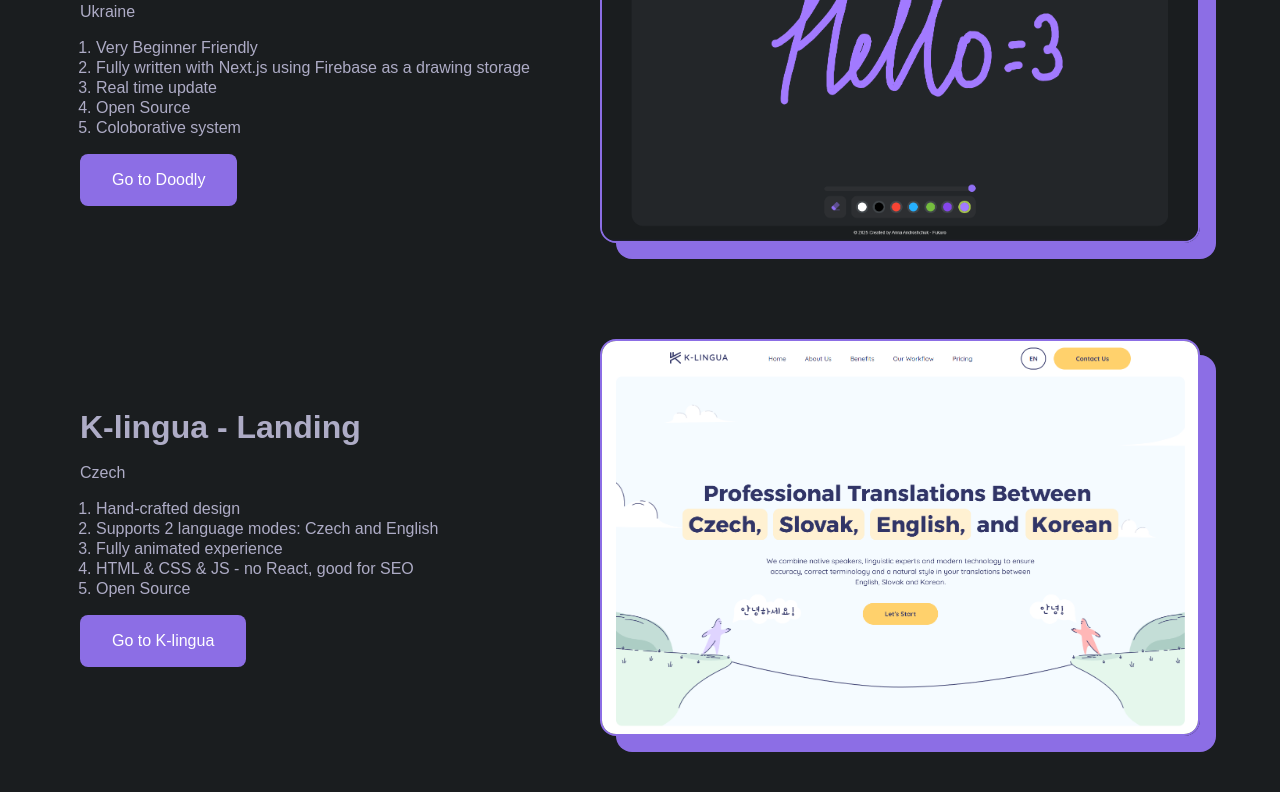
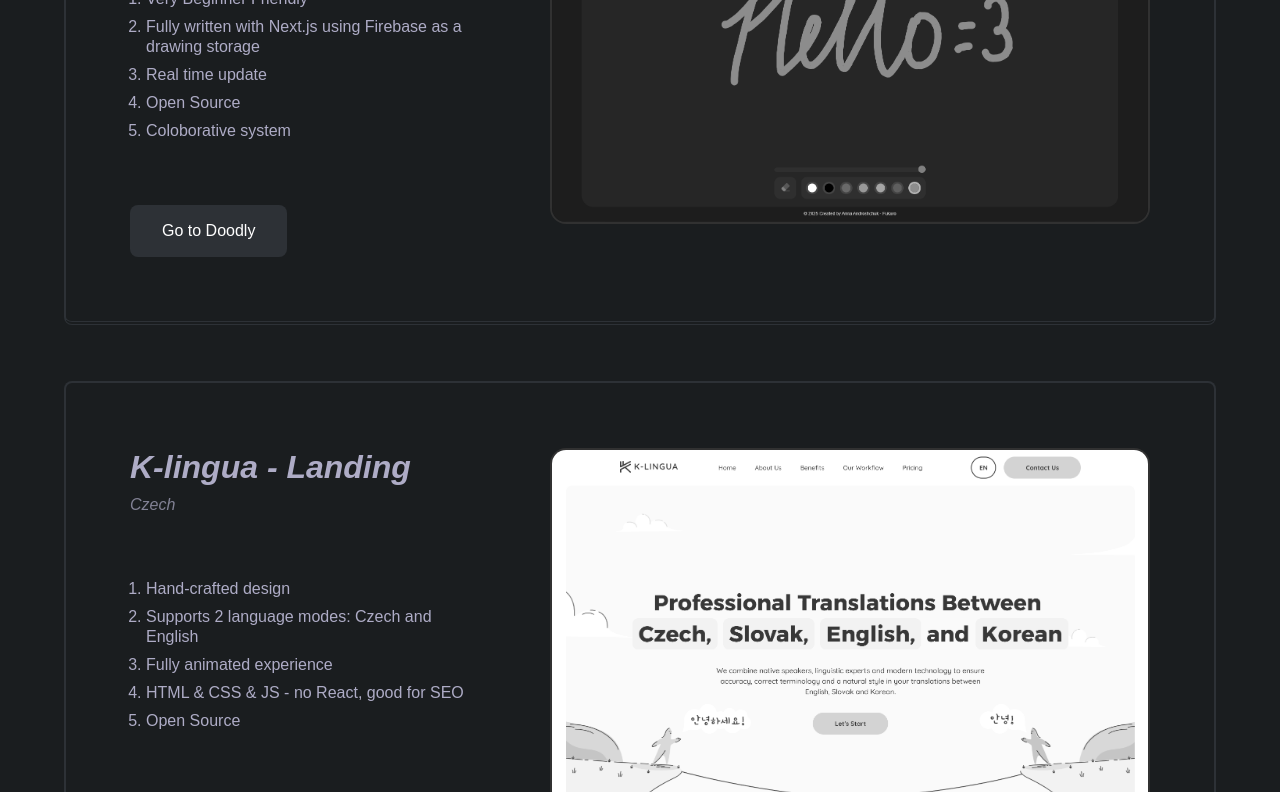
Before and after one commit to AnderZerfall/frontend-labs, a plain HTML site: page pages/projects/projects.html in a window 1280 px wide. Shown: the part 603-1395 px from the top of the page. Drawn offline with Linux system fonts and the light colour scheme.

Commit message:
feat: lab 2 Project page styling

```diff
--- a/assets/styles/styles.css
+++ b/assets/styles/styles.css
@@ -41,11 +41,14 @@
   font-size: var(--font-size--4x);
 }
 
+/*  Lab 2 Task 2.3 Makes titles of the projects bigger  and bolder */
 h3 {
   font-size: var(--font-size--2x);
 }
 
-input, select, textarea {
+input,
+select,
+textarea {
   outline: none;
   border: none;
   background-color: var(--color-secondary);
@@ -53,7 +56,8 @@
   border-radius: var(--spacing);
 }
 
-input::placeholder, textarea::placeholder {
+input::placeholder,
+textarea::placeholder {
   color: var(--color-text);
   opacity: 0.7;
 }
@@ -98,6 +102,12 @@
 
   color: var(--color-text--accent);
 }
+
+/*  Lab 2 Task 2.1 Make logo fixed on top.
+Well, I use the same header across all pages, which already includes
+the name of the startup and its logo. It has position sticky, but only because it looks
+more organic with the design. With 'fixed' the header would overlap the banner text, which isn't good.
+Works almost the same as fixed anyway */
 
 .header {
   margin: 0 auto;
@@ -184,6 +194,17 @@
   display: flex;
   padding: var(--spacing--2x);
   border-radius: var(--spacing);
+}
+
+.card__headline {
+  display: flex;
+  flex-direction: column;
+  gap: var(--spacing);
+}
+
+.card__subtitle {
+  font-size: var(--font-size);
+  color: var(--color-text--secondary);
 }
 
 .mission-block .card {
--- a/assets/styles/variables.css
+++ b/assets/styles/variables.css
@@ -1,15 +1,16 @@
 :root {
-
   --color-primary: #ffffff;
-    --color-accent: #8C6EE5;
+  --color-accent: #8c6ee5;
   --color-secondary: #232629;
-    --color-background: #1A1D1F;
+    --color-border: #2d3136;
+  --color-background: #1a1d1f;
 
   --color-text: #aeacc6;
+  --color-text--secondary:rgba(174, 172, 198, 0.7);
   --color-text--accent: #ffffff;
-    --color-text--inv: #1A1D1F;
+  --color-text--inv: #1a1d1f;
 
-    --font-family: 'Arial, sans-serif';
+  --font-family: "Arial, sans-serif";
 
   --font-size: 1rem;
   --font-size--2x: 2rem;
--- a/pages/projects/projects.css
+++ b/pages/projects/projects.css
@@ -2,37 +2,98 @@
   padding: 0;
 }
 
+.banner-block {
+  margin-bottom: var(--spacing--2x);
+}
+
 .projects-block__cards {
-  display: flex;
-  flex-direction: column;
-  gap: var(--spacing--8x);
+  display: grid;
+  grid-template-rows: repeat(3, 1fr);
+  gap: var(--spacing--2x);
   align-items: center;
 }
+
+/*  Lab 2 Task 2.2 Make a border for a project card with solid line,
+except for the bottom line (make it doudle) */
 
 .projects-block__card {
   flex: 1;
   width: 100%;
   gap: var(--spacing--8x);
+  padding: var(--spacing--8x);
   justify-content: space-between;
   align-items: center;
   max-height: none;
+  border: 2px solid var(--color-border);
+  border-bottom: double 4px var(--color-border);
 }
 
-.card__content {
+.projects-block__card .button {
+  background-color: var(--color-border);
+  transition: all 0.3s ease-in-out;
+}
+
+/*  Lab 2 Task 2.3 Make titles italic, bolder and bigger (see in style.css) */
+
+.projects-block__card .card__title {
+  font-style: italic;
+}
+
+.projects-block__card:hover {
+  background-color: var(--color-secondary);
+  transition: all 0.3s ease-in-out;
+  border-color: var(--color-accent);
+}
+
+.projects-block .card__content {
   display: flex;
   flex-direction: column;
-  gap: var(--spacing--2x);
+  gap: var(--spacing--8x);
 }
 
-.card__list {
+.projects-block .card__list {
+  display: flex;
+  flex-direction: column;
+  gap: var(--spacing);
   padding-left: var(--spacing--2x);
 }
 
-.card__image {
+/* Lab 2 Task 2.4 Change image to grayscale
+(but I did the opposite, because it looks more natural with my design)
+on hover*/
+
+.projects-block .card__image {
   max-width: var(--size--10x);
+  filter: grayscale(1);
   height: auto;
   border-radius: var(--spacing--2x);
   overflow: hidden;
+  border: 2px solid var(--color-border);
+  transition: all 0.3s ease-in-out;
+}
+
+.projects-block__card:hover .card__image {
+  filter: grayscale(0);
   border: 2px solid var(--color-accent);
-  box-shadow: var(--spacing--2x) var(--spacing--2x)0 var(--color-accent);
+  box-shadow: var(--spacing) var(--spacing) 0 var(--color-accent);
 }
+
+.projects-block__card:hover .card__title {
+  color: var(--color-text--accent);
+}
+
+/*  Lab 2 Task 2.5 Mark unvisited links with other color */
+
+.projects-block__card:hover .button:hover {
+  background-color: var(--color-primary);
+  color: var(--color-background);
+}
+
+.projects-block__card:hover a:visited {
+  background-color: var(--color-border);
+  color: var(--color-text--secondary);
+}
+
+.projects-block__card:hover a:link {
+  background-color: var(--color-accent);
+}
--- a/pages/projects/projects.html
+++ b/pages/projects/projects.html
@@ -101,18 +101,29 @@
           <div class="projects-block__cards">
             <article class="card projects-block__card">
               <div class="card__content">
-                <h3 class="card__title">Doodly Do - Next.js online drawing board</h3>
-                <p class="card__subtitle">Ukraine</p>
+                <div class="card__headline">
+                  <h3 class="card__title">
+                    Doodly Do - Next.js online drawing board
+                  </h3>
+                  <span class="card__subtitle"><i>Ukraine</i></span>
+                </div>
                 <div class="card__description">
                   <ol class="card__list card-list">
                     <li class="card-list__item">Very Beginner Friendly</li>
-                    <li class="card-list__item">Fully written with Next.js using Firebase as a drawing storage</li>
+                    <li class="card-list__item">
+                      Fully written with Next.js using Firebase as a drawing
+                      storage
+                    </li>
                     <li class="card-list__item">Real time update</li>
                     <li class="card-list__item">Open Source</li>
                     <li class="card-list__item">Coloborative system</li>
                   </ol>
                 </div>
-                <a href="https://doodly-do-next-js.vercel.app/" class="card__button button button--accent">Go to Doodly</a>
+                <a
+                  href="https://doodly-do-next-js.vercel.app/"
+                  class="card__button button button--accent"
+                  >Go to Doodly</a
+                >
               </div>
               <div class="image-wrapper card__image">
                 <img
@@ -124,18 +135,28 @@
             </article>
             <article class="card projects-block__card">
               <div class="card__content">
+                <div class="card__headline">
                   <h3 class="card__title">K-lingua - Landing</h3>
-                  <p class="card__subtitle">Czech</p>
+                  <span class="card__subtitle"><i>Czech</i></span>
+                </div>
                 <div class="card__description">
                   <ol class="card__list card-list">
                     <li class="card-list__item">Hand-crafted design</li>
-                    <li class="card-list__item">Supports 2 language modes: Czech and English</li>
+                    <li class="card-list__item">
+                      Supports 2 language modes: Czech and English
+                    </li>
                     <li class="card-list__item">Fully animated experience</li>
-                    <li class="card-list__item">HTML & CSS & JS - no React, good for SEO</li>
+                    <li class="card-list__item">
+                      HTML & CSS & JS - no React, good for SEO
+                    </li>
                     <li class="card-list__item">Open Source</li>
                   </ol>
                 </div>
-                  <a href="https://anderzerfall.github.io/K-lingua-website/index.html" class="card__button button button--accent">Go to K-lingua</a>
+                <a
+                  href="https://anderzerfall.github.io/K-lingua-website/index.html"
+                  class="card__button button button--accent"
+                  >Go to K-lingua</a
+                >
               </div>
               <div class="image-wrapper card__image">
                 <img
@@ -145,21 +166,34 @@
                 />
               </div>
             </article>
-            </article>
             <article class="card projects-block__card">
               <div class="card__content">
-                  <h3 class="card__title">Github Kanban - Drag&Drop Issue Manager</h3>
-                  <p class="card__subtitle">Ukraine</p>
+                <div class="card__headline">
+                  <h3 class="card__title">
+                    Github Kanban - Drag&Drop Issue Manager
+                  </h3>
+                  <span class="card__subtitle"><i>Ukraine</i></span>
+                </div>
                 <div class="card__description">
                   <ol class="card__list card-list">
-                      <li class="card-list__item">Just pass a link to a repository</li>
-                      <li class="card-list__item">Smooth drag & drop implementation</li>
-                      <li class="card-list__item">React powered, no backend needed</li>
+                    <li class="card-list__item">
+                      Just pass a link to a repository
+                    </li>
+                    <li class="card-list__item">
+                      Smooth drag & drop implementation
+                    </li>
+                    <li class="card-list__item">
+                      React powered, no backend needed
+                    </li>
                     <li class="card-list__item">Simple, yet friendly design</li>
                     <li class="card-list__item">Integrated with Github API</li>
                   </ol>
                 </div>
-                  <a href="https://fukuro-kanban.netlify.app/" class="card__button button button--accent">Go to Kanban</a>
+                <a
+                  href="https://fukuro-kanban.netlify.app/"
+                  class="card__button button button--accent"
+                  >Go to Kanban</a
+                >
               </div>
               <div class="image-wrapper card__image">
                 <img
```
Also changed, not shown: index.html (+3 -3 lines), pages/contacts/contacts.html (+26 -6 lines), pages/contacts/contacts.css (indentation only). Lines whose indentation alone changed are shown as unchanged.
